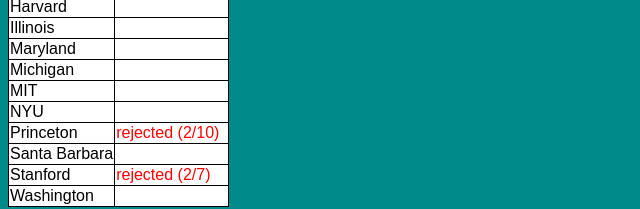
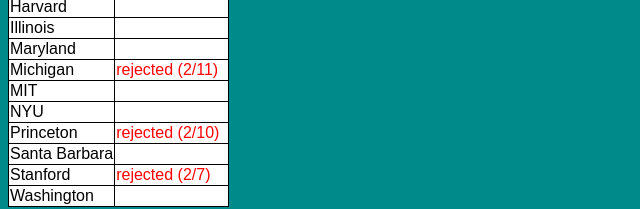
Before and after one commit to mattheweverette/mattheweverette.github.io, a plain HTML site: page grad.html in a window 1280 px wide. Shown: the part 159-368 px from the top of the page, without its empty margins (0-640 px from the left). Drawn offline with Linux system fonts and the light colour scheme.

Commit message:
Update grad results

```diff
--- a/grad.html
+++ b/grad.html
@@ -64,7 +64,7 @@
       </tr>
       <tr>
         <td>Michigan</td>
-        <td></td>
+        <td><span class="rejected">rejected (2/11)</span></td>
       </tr>
       <tr>
         <td>MIT</td>
```
